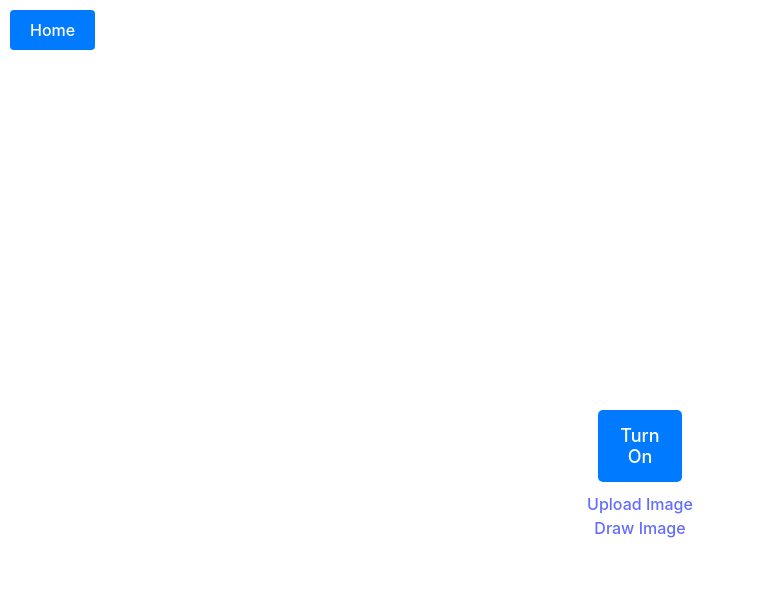
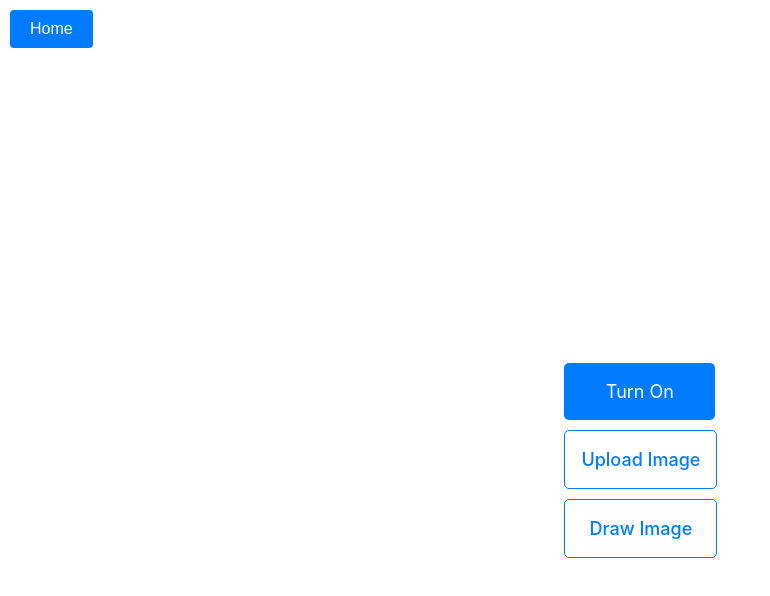
Before and after one commit to ehubbartt/remote-rgb-matrix-site, a Svelte app: page / in a window 1280 px wide. Shown: the top 596 px of the page, without its empty margins (0-770 px from the left). Built offline with nearby package versions, Linux system fonts and the light colour scheme; no server answers; the database is empty.

Commit message:
button changes

```diff
--- a/src/app.css
+++ b/src/app.css
@@ -15,7 +15,7 @@
 
 a {
   font-weight: 500;
-  color: #646cff;
+  color: #007bff;
   text-decoration: inherit;
 }
 a:hover {
@@ -45,17 +45,42 @@ h1 {
   text-align: center;
 }
 
-button {
-  border-radius: 8px;
-  border: 1px solid transparent;
-  padding: 0.6em 1.2em;
-  font-size: 1em;
-  font-weight: 500;
-  font-family: inherit;
-  background-color: #1a1a1a;
+button-container {
+  display: flex;
+  flex-direction: column;
+  align-items: center;
+  margin-top: 20px;
+}
+
+.button-primary {
+  width: 80%;
+  padding: 15px;
+  margin: 10px 0;
+  font-size: 18px;
+  background-color: #007bff;
+  color: white;
+  border: none;
+  border-radius: 5px;
   cursor: pointer;
-  transition: border-color 0.25s;
+  text-align: center;
 }
+
+.button {
+  width: 80%;
+  padding: 15px;
+  margin: 10px 0;
+  font-size: 18px;
+  color: #007bff;
+  border: 1px solid #007bff;
+  border-radius: 5px;
+  cursor: pointer;
+  text-align: center;
+}
+
+.button-primary:active {
+  background-color: #0056b3;
+}
+
 button:hover {
   border-color: #646cff;
 }
--- a/src/pages/Draw.svelte
+++ b/src/pages/Draw.svelte
@@ -152,9 +152,13 @@
   >
   </canvas>
 
-  <button on:click={sendDrawing}>Send Drawing</button>
-  <button on:click={clearCanvas}>Clear Canvas</button>
-  <button on:click={toggleBackground} class:active={includeBackground}>
+  <button on:click={sendDrawing} class="button">Send Drawing</button>
+  <button on:click={clearCanvas} class="button">Clear Canvas</button>
+  <button
+    on:click={toggleBackground}
+    class:active={includeBackground}
+    class="button"
+  >
     {includeBackground ? "Exclude Background" : "Include Background"}
   </button>
 </main>
--- a/src/pages/Home.svelte
+++ b/src/pages/Home.svelte
@@ -33,37 +33,15 @@
 
 <main>
   <div class="button-container">
-    <button class="button" on:click={toggleOnOff}>
+    <div class="button-primary" on:click={toggleOnOff}>
       {isOn ? "Turn Off" : "Turn On"}
-    </button>
-    <Link to="upload" class="button">Upload Image</Link>
-    <Link to="draw" class="button">Draw Image</Link>
+    </div>
+    <div class="button">
+      <Link to="upload">Upload Image</Link>
+    </div>
+    <div class="button">
+      <Link to="draw">Draw Image</Link>
+    </div>
     <!-- <Link to="presets" class="button">Choose Preset</Link> -->
   </div>
 </main>
-
-<style>
-  .button-container {
-    display: flex;
-    flex-direction: column;
-    align-items: center;
-    margin-top: 20px;
-  }
-
-  .button {
-    width: 80%;
-    padding: 15px;
-    margin: 10px 0;
-    font-size: 18px;
-    background-color: #007bff;
-    color: white;
-    border: none;
-    border-radius: 5px;
-    cursor: pointer;
-    text-align: center;
-  }
-
-  .button:active {
-    background-color: #0056b3;
-  }
-</style>
```
